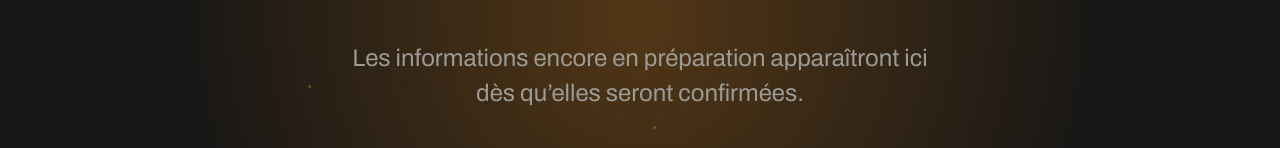
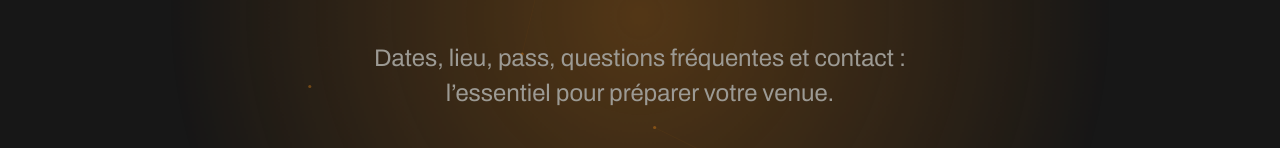
Before and after one commit to YvanOssey/g-tech-summit, a Next.js app: page /infos-pratiques in a window 1280 px wide. Shown: the part 424-572 px from the top of the page. Built offline with nearby package versions, Linux system fonts and the light colour scheme; no server answers; the database is empty.

Commit message:
Practical info intro wording
Organisers' wording: the intro no longer says pending information will appear later; it lists what the page covers.

Co-Authored-By: Claude Opus 5.5 <noreply@anthropic.com>

```diff
--- a/src/app/(site)/infos-pratiques/page.tsx
+++ b/src/app/(site)/infos-pratiques/page.tsx
@@ -48,7 +48,7 @@ export default async function PracticalPage() {
         label="Infos pratiques"
         title="Tout ce qu’il faut savoir avant de venir"
         lines={["Tout ce qu’il faut", <span key="s">savoir <Accent>avant de venir</Accent></span>]}
-        lead="Les informations encore en préparation apparaîtront ici dès qu’elles seront confirmées."
+        lead="Dates, lieu, pass, questions fréquentes et contact : l’essentiel pour préparer votre venue."
         actions={
           <>
             <ButtonLink href="#faq" arrow>
```
